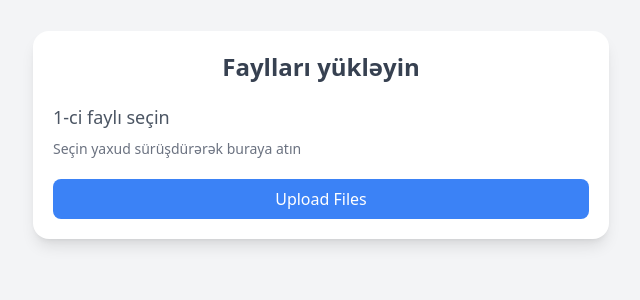
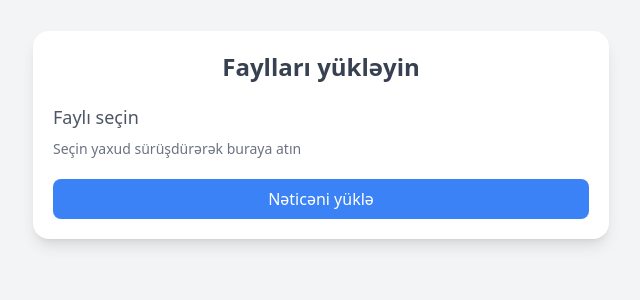
Before and after one commit to intiqamquluzada/cad-project, a Django app: page /home/ in a window 1280 px wide. Shown: the part 265-565 px from the top of the page, without its empty margins (319-959 px from the left). Run offline with Django 5.2, Linux system fonts and the light colour scheme; some libraries are stand-ins or nearby versions.

Commit message:
design side

```diff
--- a/templates/index.html
+++ b/templates/index.html
@@ -24,7 +24,7 @@
             <!-- File Input 1 -->
             <div class="file-input" id="file-input-1">
                 <input type="file" id="file1" class="hidden" name="file"/>
-                <label for="file1" class="block text-lg font-medium text-gray-600">1-ci faylı seçin</label>
+                <label for="file1" class="block text-lg font-medium text-gray-600">Faylı seçin</label>
                 <p class="text-sm text-gray-500 mt-2">Seçin yaxud sürüşdürərək buraya atın</p>
                 <p id="file1-name" class="text-sm text-green-600 mt-2 hidden"></p>
             </div>
@@ -32,7 +32,7 @@
             <!-- File Input 2 -->
 
 
-            <button type="submit" class="w-full bg-blue-500 text-white py-2 px-4 rounded-lg font-medium hover:bg-blue-600 transition-all">Upload Files</button>
+            <button type="submit" class="w-full bg-blue-500 text-white py-2 px-4 rounded-lg font-medium hover:bg-blue-600 transition-all">Nəticəni yüklə</button>
         </form>
         {% if message %}
     <p style="color: green;">{{ message }}</p>
```
Also changed, not shown: db.sqlite3, 1 other file.
